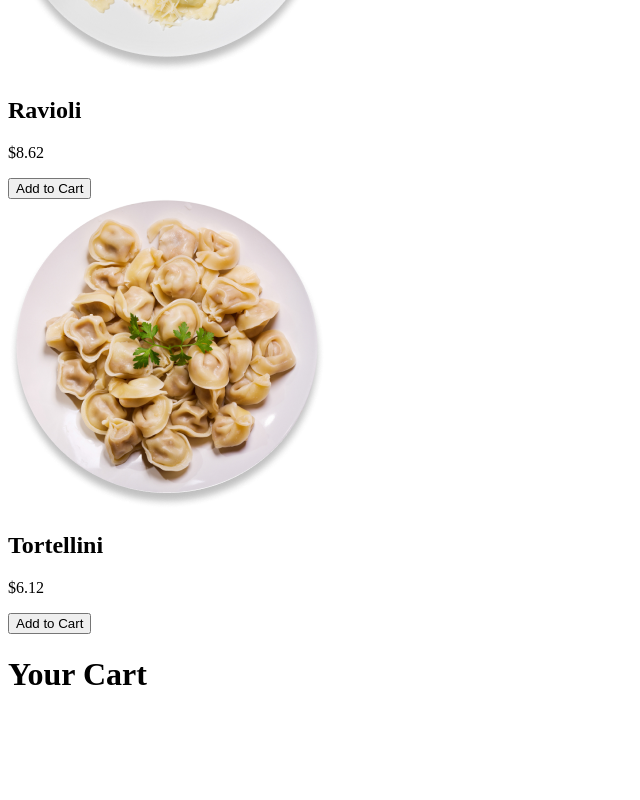
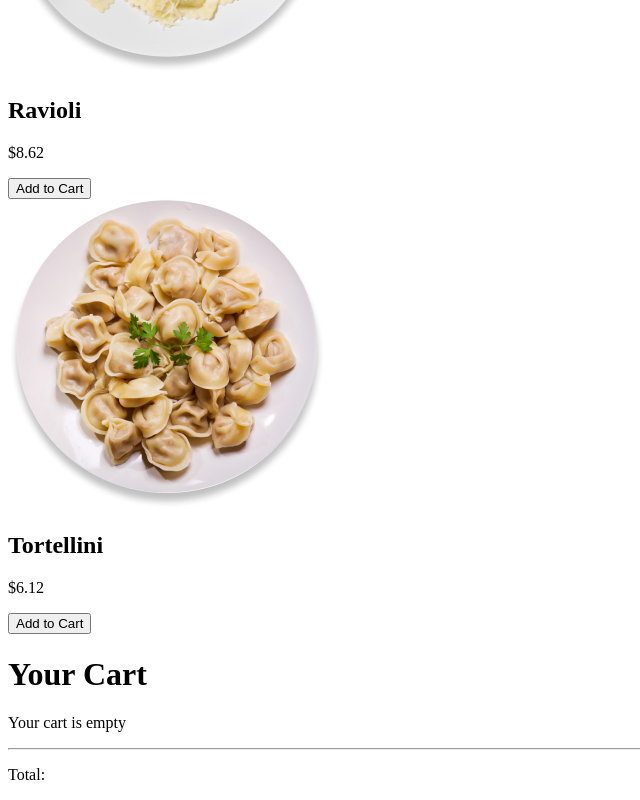
Before and after one commit to nicm42/advent-of-css-and-js, a Vue app in the folder day2/: page / in a window 1280 px wide. Shown: the part 2941-3741 px from the top of the page, without its empty margins (0-640 px from the left). Before the commit the page ends 3655 px from the top, so only its background shows below. Built offline with nearby package versions, Linux system fonts and the light colour scheme.

Commit message:
Day 2: Added items to cart

```diff
--- a/day2/src/App.vue
+++ b/day2/src/App.vue
@@ -70,11 +70,17 @@ export default {
       this.meals[index].cart = 1;
     },
   },
+  computed: {
+    sumOfMeals() {
+      return this.meals.reduce((total, meal) => meal.cart + total, 0);
+    },
+  },
 };
 </script>
 
 <script setup>
 import Meal from './components/Meal.vue';
+import Cart from './components/Cart.vue';
 //import Child from './components/Child.vue';
 </script>
 
@@ -89,6 +95,12 @@ import Meal from './components/Meal.vue';
     @updateCart="addToCart($event)"
   />
   <h1>Your Cart</h1>
+  <p v-if="sumOfMeals === 0">Your cart is empty</p>
+  <div v-for="meal of meals">
+    <Cart v-if="meal.cart > 0" v-bind="meal" :key="meal.id" />
+  </div>
+  <hr />
+  <p>Total:</p>
 </template>
 
 <style scoped></style>
--- /dev/null
+++ b/day2/src/components/Cart.vue
@@ -0,0 +1,23 @@
+<script setup>
+const props = defineProps({
+  id: Number,
+  name: String,
+  price: Number,
+  image: String,
+  cart: Number,
+});
+</script>
+
+<template>
+  <div>
+    <img :src="image" :alt="name" />
+    <h2>{{ name }}</h2>
+    <p>${{ price }}</p>
+    <button>&lt;</button>
+    <p>{{ cart }}</p>
+    <button>&gt;</button>
+    <p>${{ cart * price }}</p>
+  </div>
+</template>
+
+<style scoped></style>
```
